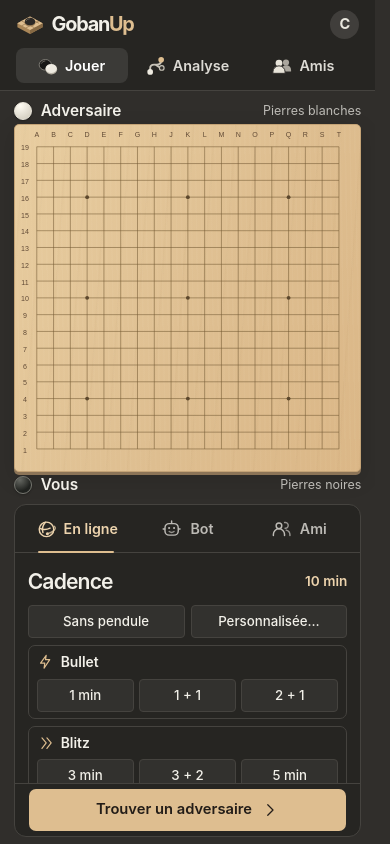
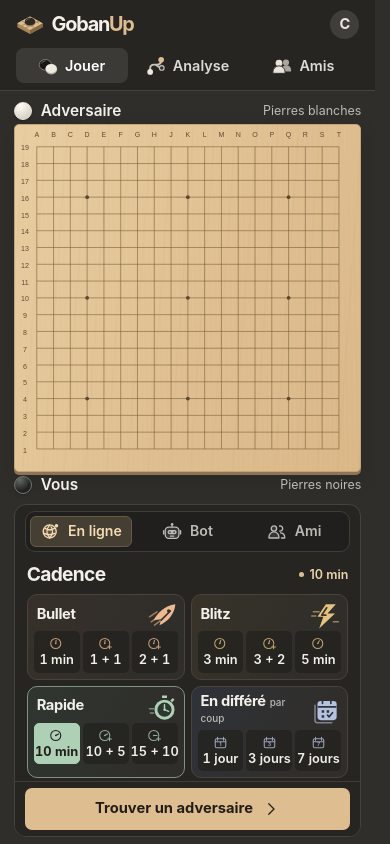
Before and after one commit to galagain/GobanUp, a website: page public/index.html in a window 390 px wide. Drawn offline with Linux system fonts and the light colour scheme; no server answers.

Commit message:
Redesign play setup with illustrated time controls and board sizes

```diff
--- a/public/app.js
+++ b/public/app.js
@@ -98,7 +98,7 @@ function lobby(keepBoard=false){
   const bot=playTab==='bot', friend=playTab==='invite';
   const target=friend?friendOptions():'';
   const actionLabel=bot?'Jouer contre le bot':friend?(selectedFriend?'Envoyer l’invitation':'Créer un lien d’invitation'):'Trouver un adversaire';
-  side.innerHTML=playTabs()+`<div class="side-content play-config">${cadencePicker(playTab)}<div class="play-options"><div class="size-pick" role="group" aria-label="Taille du goban"><span>Taille du goban</span><div>${[9,13,19].map(n=>`<button data-size="${n}" aria-pressed="${n===boardSize}">${n} × ${n}</button>`).join('')}</div></div>
+  side.innerHTML=playTabs()+`<div class="side-content play-config">${cadencePicker(playTab)}<div class="play-options"><div class="size-pick" role="group" aria-label="Taille du goban"><span>Taille du goban</span><div>${[9,13,19].map(n=>`<button data-size="${n}" aria-pressed="${n===boardSize}">${boardSizeMark(n)}${n} × ${n}</button>`).join('')}</div></div>
     ${bot?`<label for="level">Adversaire</label><select id="level">${BotPlayers.options()}</select><small class="bot-download" id="bot-download" hidden></small><a class="bot-credits" href="bots/sources.html" target="_blank" rel="noopener">Sources des bots</a>`:target}
     </div></div><div class="play-submit">${btn(actionLabel,friend?'challenge':playTab,'right',true)}</div>`;
   if(bot){
--- a/public/play-settings.js
+++ b/public/play-settings.js
@@ -1,9 +1,9 @@
 'use strict';
 let playTab='queue', selectedFriend='';
 const playModes=[
-  ['queue','En ligne','<circle cx="13" cy="13" r="8.2"/><path d="M5 11.5c3.6 2 8 2.1 12.1.1M11.8 5c-3.1 3.4-4.1 7.5-2.8 11.5"/><path class="logo-accent" d="M14.3 17.8c4.2-.8 8.3-3.8 8.6-5.8.2-1-.2-1.8-1.1-2.4"/><circle class="logo-node" cx="14" cy="17.9" r="1.7"/>'],
-  ['bot','Bot','<path d="M12 6V3.5m-8 9H2.5m19 0H20"/><rect x="4.5" y="6.5" width="15" height="13" rx="4.8"/><path class="logo-accent" d="M9.3 15.4c1.8 1.4 3.7 1.4 5.4 0"/><circle class="logo-node" cx="9.2" cy="11.5" r="1.2"/><circle class="logo-node" cx="14.8" cy="11.5" r="1.2"/>'],
-  ['invite','Ami','<circle cx="9" cy="9" r="3.2"/><path d="M2.7 20v-1.4a6.3 6.3 0 0 1 12.6 0V20"/><path class="logo-accent" d="M15.4 5.2a3.3 3.3 0 1 1 .5 6.5m1.3 2.1a5.5 5.5 0 0 1 4.2 5.3v.9"/>']
+  ['queue','En ligne','<circle class="logo-fill" cx="12" cy="12" r="8.1"/><path d="M6 8.1c3.7 2.1 8.3 2.1 12 0M5 14.4c4 1.7 9 1.7 13 0M12 4.1c-4.5 4.9-4.5 11.1 0 15.8 3.8-4 4.5-9.6 1.8-13.6"/><circle class="logo-node" cx="20.4" cy="5" r="2.2"/>'],
+  ['bot','Bot','<path d="M12.5 6V3.5"/><circle class="logo-node" cx="12.5" cy="3" r="1.6"/><rect class="logo-fill" x="4" y="6.5" width="17" height="14" rx="4.4"/><path d="M2 11v4m21-4v4"/><rect x="7" y="10.2" width="11" height="5.2" rx="2.4" fill="currentColor" stroke="none"/><path d="M9.6 12.8h.6m4.6 0h.6" stroke="var(--rail)"/><path d="M10.5 17.8h4"/>'],
+  ['invite','Ami','<path class="logo-fill" d="M2.5 20v-1.4a6.1 6.1 0 0 1 12.2 0V20z"/><circle class="logo-fill" cx="8.6" cy="8.4" r="3.3"/><path d="M15.6 5.2a3.2 3.2 0 1 1 .1 6.3m1.2 2.1a5.7 5.7 0 0 1 5 5.7v.7h-4"/>']
 ];
 function playTabs(){
   return '<div class="play-tabs" role="group" aria-label="Mode de jeu">'+playModes.map(([mode,title,picture])=>
@@ -13,19 +13,47 @@ function cadenceFor(mode){
   const fallback=mode==='bot'?'none':'10+0', value=get('cadence-'+mode,fallback);
   return Cadences.valid(value)?value:fallback;
 }
-const paceSymbols={
-  Bullet:'<path d="m13 2-8 11h6l-1 7 8-12h-6z"/>',
-  Blitz:'<path d="m7 4 6 7-6 8m7-15 6 7-6 8"/>',
-  Rapide:'<circle cx="12" cy="13" r="7.5"/><path d="M12 9v4l3 2M9 2h6m-3 0v3"/>',
-  'En différé':'<rect x="3.5" y="5.5" width="17" height="15" rx="3"/><path d="M8 3v5m8-5v5M4 11h16m-12 4h3"/>'
+// The larger marks identify each family. The small clocks show each time control.
+const paceArt={
+  Bullet:['bullet','<path class="art-trail" d="m3 19 9-6m-7 12 9-6m-5 10 8-6"/><path fill="currentColor" d="M8 23C13 14 21 6 34 4c-1 12-9 21-19 25l2-7z"/><path class="art-cut" d="M17 23 28 12"/><circle class="art-shine" cx="26" cy="12" r="2"/>'],
+  Blitz:['blitz','<path class="art-trail" d="M4 13h7M2 18h5m21 7h6"/><path fill="currentColor" d="M19 4h12L21 15h9L11 33l5-14H9z"/><path class="art-cut" d="m20 8-6 9h5"/>'],
+  Rapide:['rapid','<path class="art-trail" d="M3 19h5M4 24h4"/><circle fill="currentColor" cx="21" cy="20" r="12"/><path fill="currentColor" d="M18 3h6v3h-6zM28 9l3-3 2 2-3 3z"/><circle class="art-face" cx="21" cy="20" r="8.5"/><path class="art-hand" d="M21 14v6l5 2"/><circle fill="currentColor" cx="21" cy="20" r="1.4"/>'],
+  'En différé':['daily','<path class="art-trail" d="M6 11v18q0 3 3 3h17"/><rect fill="currentColor" x="9" y="6" width="23" height="23" rx="4"/><path class="art-cut" d="M10 13h21m-16-9v5m10-5v5"/><path class="art-face" d="M14 17h3v3h-3zm6 0h3v3h-3zm-6 6h3v3h-3z"/><path class="art-cut" d="m21 23 2 2 4-5"/>']
 };
+function paceGlyph(picture,viewBox='0 0 36 36'){
+  return `<svg aria-hidden="true" focusable="false" viewBox="${viewBox}">${picture}</svg>`;
+}
+function timeGlyph(id){
+  if(id==='none')return paceGlyph('<path d="M12 12c-2.3-3.3-3.8-4.7-6.1-4.7a4.7 4.7 0 1 0 0 9.4c4.7 0 7.5-9.4 12.2-9.4a4.7 4.7 0 0 1 0 9.4c-2.3 0-3.8-1.4-6.1-4.7Z"/>','0 0 24 24');
+  if(id==='custom')return paceGlyph('<path d="M3 7h5m5 0h8M3 17h10m5 0h3"/><circle cx="10.5" cy="7" r="2.4"/><circle cx="15.5" cy="17" r="2.4"/>','0 0 24 24');
+  if(id.endsWith('d')){
+    return paceGlyph(`<rect x="3" y="5" width="14" height="12" rx="2"/><path d="M3 9h14M6 3v4m8-4v4"/><text x="10" y="15.3" text-anchor="middle" stroke="none" fill="currentColor" font-size="7" font-weight="750">${parseInt(id)}</text>`,'0 0 20 20');
+  }
+  const [minutes,increment]=id.split('+').map(Number);
+  return paceGlyph(`<circle cx="9" cy="10" r="6.7"/><path d="M9 5.8V10" transform="rotate(${minutes*6} 9 10)"/><circle cx="9" cy="10" r="1" fill="currentColor" stroke="none"/>${increment?'<path class="increment-mark" d="M15.4 12.1v5m-2.5-2.5h5"/>':''}`,'0 0 20 20');
+}
 function cadencePicker(mode,group=mode){
   const choice=cadenceFor(mode);
-  const option=id=>`<label class="pace-option"><input type="radio" name="pace-${group}" value="${id}" ${choice===id?'checked':''}><span>${Cadences.label(id)}</span></label>`;
-  const rows=Cadences.groups.map(([title,ids])=>`<div class="pace-group"><h3><svg aria-hidden="true" viewBox="0 0 24 24" fill="none" stroke="currentColor" stroke-width="1.65" stroke-linecap="round" stroke-linejoin="round">${paceSymbols[title]}</svg>${title}</h3><div>${ids.map(option).join('')}</div></div>`).join('');
+  const option=id=>{
+    const label=Cadences.label(id), display=id.endsWith('d')?label.replace(' / coup',''):label;
+    return `<label class="pace-option"><input type="radio" name="pace-${group}" value="${id}" aria-label="${label}" ${choice===id?'checked':''}><span>${timeGlyph(id)}<b>${display}</b></span></label>`;
+  };
+  const rows=Cadences.groups.map(([title,ids])=>{
+    const [family,picture]=paceArt[title];
+    return `<div class="pace-group pace-${family}" role="group" aria-label="${title}"><h3><span class="pace-emblem">${paceGlyph(picture)}</span><span>${title}${family==='daily'?'<small>par coup</small>':''}</span></h3><div>${ids.map(option).join('')}</div></div>`;
+  }).join('');
   const custom=choice!=='none' && !Cadences.groups.some(([,ids])=>ids.includes(choice));
   return `<fieldset class="pace-picker" data-pace-mode="${mode}"><legend>Cadence <small>${Cadences.label(choice)}</small></legend>
-    <div class="pace-shortcuts">${option('none')}<button type="button" class="custom-pace" aria-haspopup="dialog" aria-pressed="${custom}">Personnalisée…</button></div>${rows}</fieldset>`;
+    <div class="pace-grid">${rows}</div><div class="pace-shortcuts">${option('none')}<button type="button" class="custom-pace" aria-haspopup="dialog" aria-pressed="${custom}">${timeGlyph('custom')}Personnalisée</button></div></fieldset>`;
+}
+function boardSizeMark(n){
+  const lines={9:2,13:3,19:4}[n];
+  let grid='';
+  for(let i=1;i<=lines;i++){
+    const p=(3+14*i/(lines+1)).toFixed(1);
+    grid+=`M${p} 3v14M3 ${p}h14`;
+  }
+  return paceGlyph(`<rect x="3" y="3" width="14" height="14" rx="1.3"/><path d="${grid}"/>`,'0 0 20 20');
 }
 function setPace(mode,id){
   save('cadence-'+mode,id);
--- a/public/style.css
+++ b/public/style.css
@@ -53,53 +53,94 @@ main{max-width:1560px;padding:clamp(22px,2.8vw,45px) clamp(20px,3vw,50px) 38px}
 .board .candidate-pin{position:absolute;pointer-events:none}.review-tools{margin:8px 0}.eval-units,.move-swing,.win-caption{font-size:.875rem;line-height:1.4}.eval-units{margin:.35rem 0 .8rem;color:var(--muted)}.move-swing{margin:.5rem 0}.win-caption{display:flex;justify-content:space-between}.side-foot:has([data-action=resign]){display:flex;align-items:center;justify-content:space-between;gap:8px;flex-wrap:wrap}
 .score-track{position:relative;background:#eee9dd;height:10px;border:1px solid #969386;overflow:hidden;border-radius:5px;margin-top:.65rem}.score-track i{display:block;background:#22231f;height:100%}.score-track::after{content:'';position:absolute;left:50%;top:0;bottom:0;border-left:1px solid #a88152}.scale-labels{display:flex;justify-content:space-between;color:var(--muted);font-size:.76rem;font-variant-numeric:tabular-nums}.scale-labels span{flex:1}.scale-labels span:nth-child(2){text-align:center}.scale-labels span:last-child{text-align:right}
 
-/* Play modes share one reading order, from time control to board settings. */
-#desk-tools:has(.play-tabs){display:flex;flex-direction:column;overflow:hidden}
-.play-tabs{display:grid;grid-template-columns:repeat(3,minmax(0,1fr));flex:none;border-bottom:1px solid var(--edge);padding-inline:6px}
-.play-tabs button{position:relative;display:flex;align-items:center;justify-content:center;gap:7px;min-height:58px;padding:6px 2px;color:var(--muted);font-size:.89rem;font-weight:580}
-.play-tabs button svg{width:25px;height:25px;flex:none}
-.play-tabs .logo-node{fill:currentColor;stroke:none}.play-tabs .logo-accent{opacity:.75}
-.play-tabs button:hover,.play-tabs button[aria-pressed=true]{color:var(--wood-light)}
-.play-tabs button[aria-pressed=true]::after{position:absolute;content:'';inset:auto 16% -1px;height:2px;background:var(--wood);border-radius:3px}
-.play-config{overflow:auto;flex:1;min-height:0;scrollbar-width:thin;scrollbar-color:var(--edge) transparent;padding:clamp(13px,1.6vw,24px)}
-.pace-picker{padding:0;margin:0;border:0;min-width:0}
-dialog .pace-picker{margin-top:16px}
-.pace-picker legend{width:100%;font-size:1.32rem;letter-spacing:-.04em;font-weight:640;padding:0}
-.pace-picker legend small{float:right;margin-top:5px;font-size:.85rem;font-weight:580;letter-spacing:0;color:var(--wood-light)}
-.pace-shortcuts{display:grid;grid-template-columns:repeat(2,minmax(0,1fr));gap:6px;margin-top:8px}
-.custom-pace{border:1px solid var(--edge);border-radius:4px;background:var(--nav-hover);color:var(--ink);font-size:.83rem;font-weight:550}
-.custom-pace:hover{background:var(--raised)}
-.custom-pace[aria-pressed=true]{border-color:var(--wood);background:var(--dark-accent);color:var(--wood-light)}
-.pace-group{margin-top:7px;padding:6px 8px;border:1px solid var(--edge);border-radius:7px}
-.pace-group h3{display:flex;align-items:center;gap:7px;margin:0 0 6px;font-size:.87rem;color:var(--ink);font-weight:620}
-.pace-group h3 svg{width:17px;height:17px;color:var(--wood);flex:none}
-.pace-group>div{display:grid;grid-template-columns:repeat(3,minmax(0,1fr));column-gap:5px}
+/* Lobby controls share the board's charcoal, ivory and wood palette. */
+#desk-tools:has(.play-tabs){display:flex;flex-direction:column;overflow:hidden;background:#262522}
+.play-tabs{display:grid;grid-template-columns:repeat(3,minmax(0,1fr));gap:4px;flex:none;margin:11px clamp(12px,1.4vw,22px) 0;padding:4px;border:1px solid #403d37;border-radius:10px;background:#201f1d}
+.play-tabs button{display:flex;align-items:center;justify-content:center;gap:7px;min-height:37px;padding:4px;color:var(--muted);font-size:.88rem;font-weight:600;border:1px solid transparent;border-radius:6px}
+.play-tabs button svg{width:21px;height:21px;flex:none}
+.play-tabs .logo-fill{fill:currentColor;fill-opacity:.15}
+.play-tabs .logo-node{fill:currentColor;stroke:none}
+.play-tabs .logo-accent{opacity:.85}
+.play-tabs button:hover{background:#312f2a;color:var(--ink)}
+.play-tabs button[aria-pressed=true]{border-color:#655a48;background:#453e33;color:#f5dbb1}
+.play-config{overflow:auto;flex:1;min-height:0;padding:clamp(13px,1.4vw,22px);scrollbar-width:thin;scrollbar-color:#5c574d transparent;container-type:inline-size}
+.pace-picker{margin:0;padding:0;border:0;min-width:0}
+dialog .pace-picker{margin-top:18px}
+.pace-picker legend{width:100%;padding:0;margin-bottom:11px;font-size:1.2rem;line-height:1.3;letter-spacing:-.035em;font-weight:680}
+.pace-picker legend small{float:right;display:inline-flex;align-items:center;gap:6px;margin-top:4px;color:var(--wood-light);font-size:.78rem;line-height:1.4;font-weight:570;letter-spacing:0}
+.pace-picker legend small::before{content:'';width:5px;height:5px;border-radius:50%;background:var(--wood)}
+.pace-grid{display:grid;grid-template-columns:repeat(2,minmax(0,1fr));gap:9px}
+.pace-group{--tone:#edb991;--tint:#37302a;min-width:0;padding:9px;border:1px solid #49433b;border-radius:10px;background:linear-gradient(115deg,var(--tint),#302e2a 80%)}
+.pace-blitz{--tone:#e3c37f;--tint:#373329}
+.pace-rapid{--tone:#aed0b5;--tint:#2e3630}
+.pace-daily{--tone:#b5c3df;--tint:#2f3239}
+.pace-group:has(input:checked){border-color:color-mix(in srgb,var(--tone) 58%,#433d36)}
+.pace-group h3{display:flex;align-items:center;justify-content:space-between;gap:4px;padding:0 2px 8px 3px;margin:0;min-height:46px;font-size:1rem;font-weight:650;letter-spacing:-.025em;line-height:1.12}
+.pace-group h3 small{display:block;margin-top:3px;font-size:.66rem;font-weight:500;letter-spacing:0;color:var(--muted)}
+.pace-emblem{order:1;color:var(--tone);flex:none;display:grid;place-items:center;width:44px;height:37px}
+.pace-emblem svg{width:40px;height:40px;overflow:visible}
+.art-trail,.art-cut,.art-hand{fill:none;stroke-linecap:round;stroke-linejoin:round}
+.art-trail{stroke:currentColor;stroke-width:1.8;opacity:.58}
+.art-face{fill:var(--tint)}
+.art-cut{stroke:var(--tint);stroke-width:2}
+.art-hand{stroke:currentColor;stroke-width:1.8}
+.art-shine{fill:var(--tint)}
+.pace-group>div,.friend-sizes>div{display:grid;grid-template-columns:repeat(3,minmax(0,1fr));gap:3px}
 .pace-option{cursor:pointer;position:relative;display:block;margin:0;min-width:0}
 .pace-option input{position:absolute;opacity:0;inset:0;width:100%;height:100%;margin:0;cursor:pointer}
-.pace-option span{display:grid;place-items:center;min-height:33px;padding:3px;border:1px solid var(--edge);border-radius:4px;background:var(--nav-hover);font-size:.83rem;font-weight:550;text-align:center;color:var(--ink)}
-.pace-option:only-child{grid-column:1/-1}
-.pace-option:hover span{background:var(--raised)}
-.pace-option input:checked+span{border-color:var(--wood);background:var(--dark-accent);color:var(--wood-light);font-weight:650}
-.pace-option input:focus-visible+span{outline:2px solid var(--wood-light);outline-offset:1px}
-.play-options{display:grid;grid-template-columns:auto minmax(0,1fr);align-items:center;gap:8px 12px;margin-top:12px}
-.play-options .size-pick{display:contents}
-.play-options .size-pick>span,.play-options label{font-size:.81rem;color:var(--muted);font-weight:550;margin:0}
-.play-options .size-pick>div{display:grid;grid-template-columns:repeat(3,minmax(0,1fr));border:0;background:none;padding:0;gap:5px}
-.play-options .size-pick button{min-height:33px;padding:3px;border:1px solid var(--edge);border-radius:4px;background:var(--nav-hover);color:var(--ink);font-size:.83rem;white-space:nowrap}
-.play-options .size-pick button:hover{background:var(--raised)}
-.play-options .size-pick button[aria-pressed=true]{border-color:var(--wood);color:var(--wood-light);background:var(--dark-accent)}
+.pace-option span,.custom-pace{display:flex;align-items:center;justify-content:center;gap:5px;min-height:36px;padding:4px 2px;border:1px solid #514b42;border-radius:5px;background:#302e2a;color:var(--ink);font-size:.8rem;font-weight:570;text-align:center}
+.pace-option input+span{pointer-events:none}
+.pace-option b{font-weight:inherit;white-space:nowrap;font-variant-numeric:tabular-nums}
+.pace-group .pace-option span{flex-direction:column;gap:2px;min-height:43px;border-color:transparent;background:#23221fcc;line-height:1.15}
+.pace-option span svg,.custom-pace svg,.size-pick button svg{width:15px;height:15px;flex:none;fill:none;stroke:currentColor;stroke-width:1.4;stroke-linecap:round;stroke-linejoin:round}
+.pace-group .pace-option svg{color:var(--tone);opacity:.8}
+.increment-mark{paint-order:stroke fill;filter:drop-shadow(0 0 1px #24231f)}
+.pace-option:hover span,.custom-pace:hover{background:#433e35}
+.pace-option input:checked+span,.custom-pace[aria-pressed=true]{border-color:var(--wood);background:#41392e;color:var(--wood-light)}
+.pace-group .pace-option input:checked+span{border-color:var(--tone);background:var(--tone);color:#221f1b;font-weight:700}
+.pace-group .pace-option input:checked+span svg{color:inherit;opacity:1}
+.pace-option input:focus-visible+span{outline:2px solid var(--wood-light);outline-offset:2px}
+.pace-shortcuts{display:grid;grid-template-columns:repeat(2,minmax(0,1fr));gap:9px;margin-top:9px}
+.pace-shortcuts svg{width:18px;height:18px;color:var(--wood)}
+.play-options{display:grid;grid-template-columns:auto minmax(0,1fr);align-items:center;gap:9px 12px;margin-top:16px;padding-top:14px;border-top:1px solid #46423c}
+.play-options .size-pick{grid-column:1/-1;display:block;margin:0}
+.play-options .size-pick>span,.play-options label{display:block;margin:0;color:var(--ink);font-size:.9rem;font-weight:600}
+.play-options .size-pick>div{display:grid;grid-template-columns:repeat(3,minmax(0,1fr));border:0;background:none;padding:0;margin-top:7px;gap:6px}
+.play-options .size-pick button{display:flex;align-items:center;justify-content:center;gap:6px;min-height:35px;padding:4px;border:1px solid #504b42;border-radius:6px;background:#302e2a;color:var(--muted);font-size:.82rem;white-space:nowrap;font-variant-numeric:tabular-nums}
+.play-options .size-pick button svg{width:17px;height:17px}
+.play-options .size-pick button:hover{background:#3a3731;color:var(--ink)}
+.play-options .size-pick button[aria-pressed=true]{background:#41392e;border-color:#ac916a;color:var(--wood-light)}
 .friend-sizes{border:0;margin:0;padding:0}
-.friend-sizes>div{display:grid;grid-template-columns:repeat(3,minmax(0,1fr));gap:5px}
-.play-options select{margin:0;width:auto;max-width:100%;justify-self:end;padding:4px 7px;font-size:.81rem}
-.play-submit{padding:10px clamp(14px,1.6vw,24px);border-top:1px solid var(--edge)}
-.play-submit .primary{width:100%;display:flex;flex-direction:row-reverse;justify-content:center}
+.play-options select{margin:0;min-width:0;padding:6px 8px;font-size:.83rem}
+.play-options .bot-credits{grid-column:1/-1;justify-self:end;color:var(--muted);font-size:.76rem;text-decoration:underline}
+.play-options .bot-download{grid-column:1/-1;color:var(--muted);font-size:.78rem}
+.play-submit{flex:none;padding:10px clamp(12px,1.4vw,22px) 12px;background:#262522;border-top:1px solid #423e36}
+.play-submit .primary{width:100%;display:flex;flex-direction:row-reverse;justify-content:center;min-height:44px;border-radius:7px;font-weight:670}
+.play-submit a.primary{text-align:center;text-decoration:none}
+@container(max-width:300px){
+  .pace-grid{grid-template-columns:1fr;gap:6px}
+  .pace-group{display:grid;grid-template-columns:minmax(70px,.75fr) minmax(0,1.4fr);align-items:center;gap:6px;padding:6px}
+  .pace-group h3{min-height:36px;padding:0;justify-content:flex-start;font-size:.83rem}
+  .pace-emblem{order:0;width:23px;height:24px}.pace-emblem svg{width:25px;height:25px}
+}
+@container(min-width:540px){
+  .pace-group{padding:13px}
+  .pace-group h3{min-height:53px;font-size:1.14rem}
+  .pace-emblem svg{width:46px;height:46px}
+  .pace-group .pace-option span{flex-direction:row;gap:6px}
+}
+@media(max-width:690px){
+  .play-config{padding:10px 12px}
+  .pace-picker legend{margin-bottom:7px}
+  .pace-grid{gap:6px}
+  .pace-group{padding:6px}
+  .pace-group h3{min-height:28px;padding-bottom:4px;font-size:.92rem}
+  .pace-group h3 small{display:inline;margin-left:4px;font-size:.62rem}
+  .pace-emblem{height:26px;width:29px}.pace-emblem svg{width:30px;height:30px}
+  .pace-group .pace-option span{min-height:37px}
+  .play-tabs{margin:6px 10px 0}.play-tabs button{min-height:30px}
+  .play-submit{padding:6px 10px}.play-submit .primary{min-height:36px}
+}
 .room-settings{font-size:.84rem;color:var(--muted)}
 .seat-clock{display:inline-block;min-width:57px;border:1px solid var(--edge);border-radius:5px;padding:1px 8px;background:var(--panel);color:var(--muted);font-variant-numeric:tabular-nums;text-align:center;white-space:nowrap;font-size:.95rem}
 .seat-clock.running{background:var(--wood);border-color:var(--wood);color:#28221b}
-@media(max-width:690px){
-  .play-tabs button{min-height:47px;display:flex;align-items:center;justify-content:center;gap:6px}.play-tabs button svg{width:23px;height:23px}
-  .play-submit{padding-block:5px}.play-submit .primary{min-height:34px}
-}
-.play-options .bot-credits{grid-column:1/-1;justify-self:end;color:var(--muted);font-size:.76rem;text-decoration:underline}
-.play-options .bot-download{grid-column:1/-1;color:var(--muted);font-size:.78rem}
-.play-submit a.primary{text-align:center;text-decoration:none}
```
